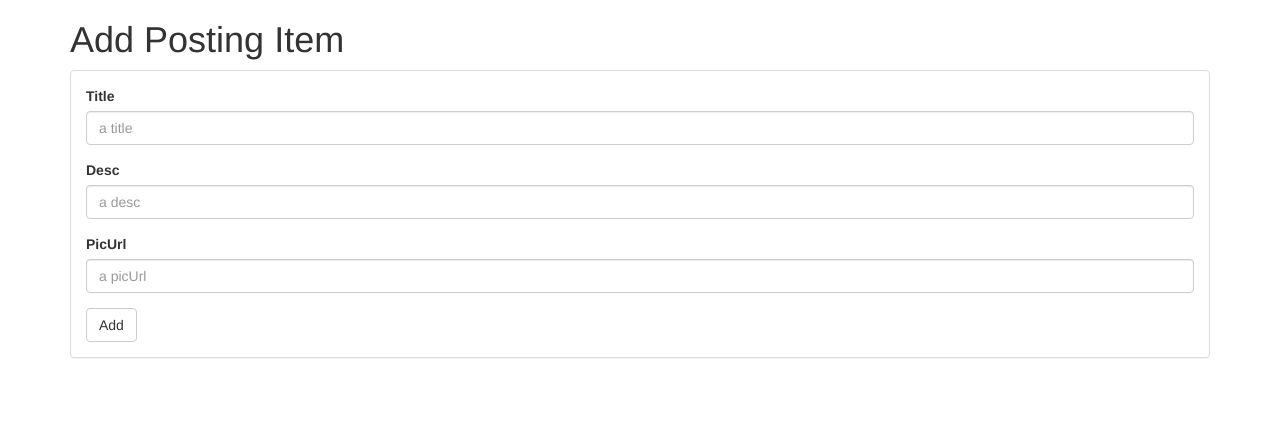
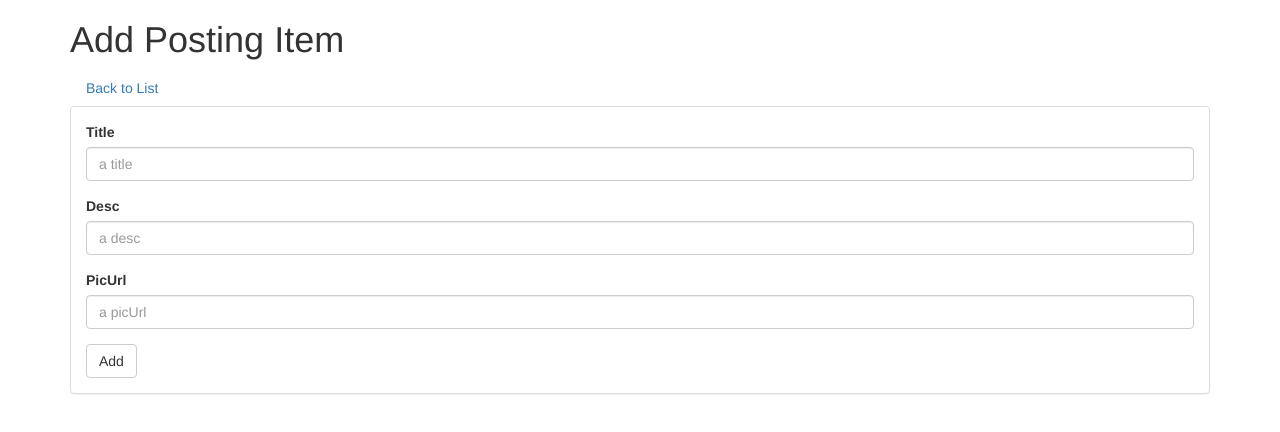
Before and after one commit to rauldoe/cpsc473proj1, a plain HTML site: page add_posting.html in a window 1280 px wide. Drawn offline with Linux system fonts and the light colour scheme.

Commit message:
back links

```diff
--- a/add_posting.html
+++ b/add_posting.html
@@ -36,6 +36,9 @@ rap/3.3.6/css/bootstrap.min.css" /-->
     <h1>Add Posting Item</h1>
   </header>
   <section>
+    <div>
+      <a href="/landing.html">Back to List</a>
+    </div>
     <div class="panel panel-default">
       <div class="panel-body">
         <form data-posting="form">
```
Also changed, not shown: landing.html (+4 -1 lines), posting.html (+3 -0 lines).
